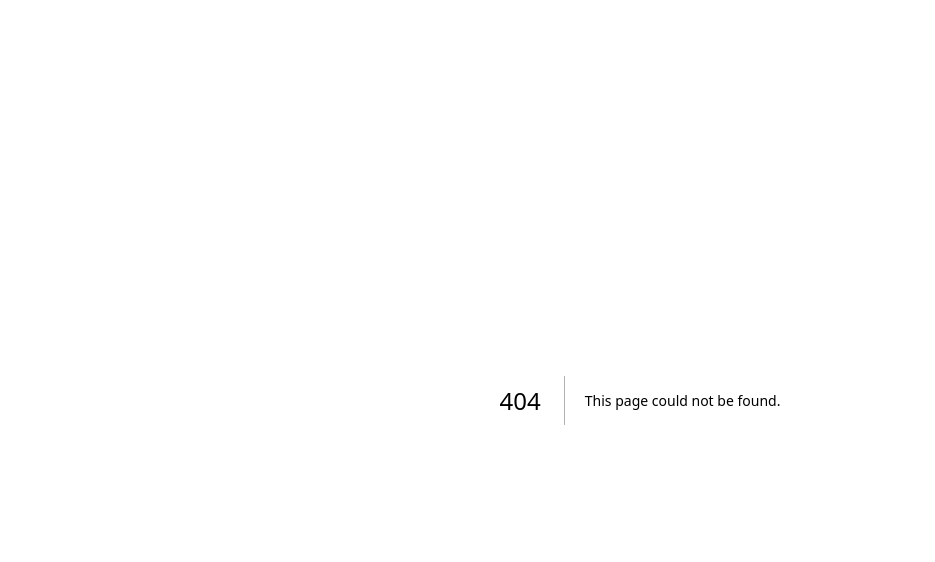
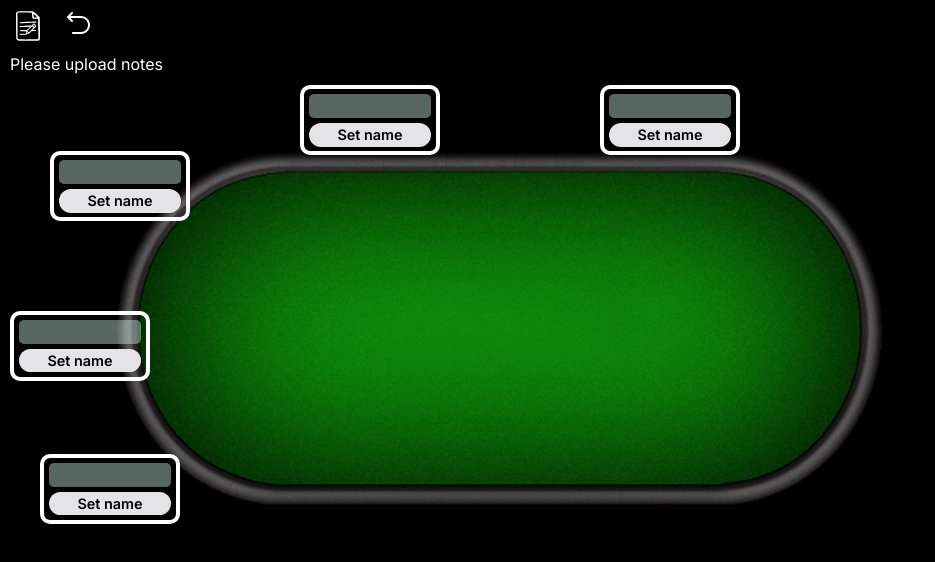
Before and after one commit to TrustInMagic/poker-auto-notes, a Next.js app: page /poker-auto-notes/ in a window 1280 px wide. Before the commit this address had no page. Shown: the top 562 px of the page, without its empty margins (0-935 px from the left). Built offline with nearby package versions, Linux system fonts and the light colour scheme.

Commit message:
Add config for github pages

```diff
--- a/next.config.js
+++ b/next.config.js
@@ -1,8 +1,8 @@
 /** @type {import('next').NextConfig} */
 const nextConfig = {
-  // basePath: '/poker-auto-notes',
-  // assetPrefix: '/poker-auto-notes',
-  // output: 'export',
+  basePath: '/poker-auto-notes',
+  assetPrefix: '/poker-auto-notes',
+  output: 'export',
   reactStrictMode: true,
 };
 
--- a/src/app/globals.css
+++ b/src/app/globals.css
@@ -28,8 +28,8 @@ body {
   height: 100%;
   min-height: 400px;
   min-width: 800px;
-  background-image: url(/assets/table.png);
-  /* background-image: url(/poker-auto-notes/assets/table.png); */
+  /* background-image: url(/assets/table.png); */
+  background-image: url(/poker-auto-notes/assets/table.png);
   background-repeat: no-repeat;
   background-size: 80%;
   background-position: center;
@@ -71,8 +71,8 @@ svg {
 .scroll {
   color: rgb(65, 65, 65);
   position: relative;
-  /* background-image: url(/poker-auto-notes/assets/scroll.png); */
-  background-image: url(/assets/scroll.png);
+  background-image: url(/poker-auto-notes/assets/scroll.png);
+  /* background-image: url(/assets/scroll.png); */
   background-repeat: no-repeat;
   background-position: center center;
   background-size: 100% 100%;
```
